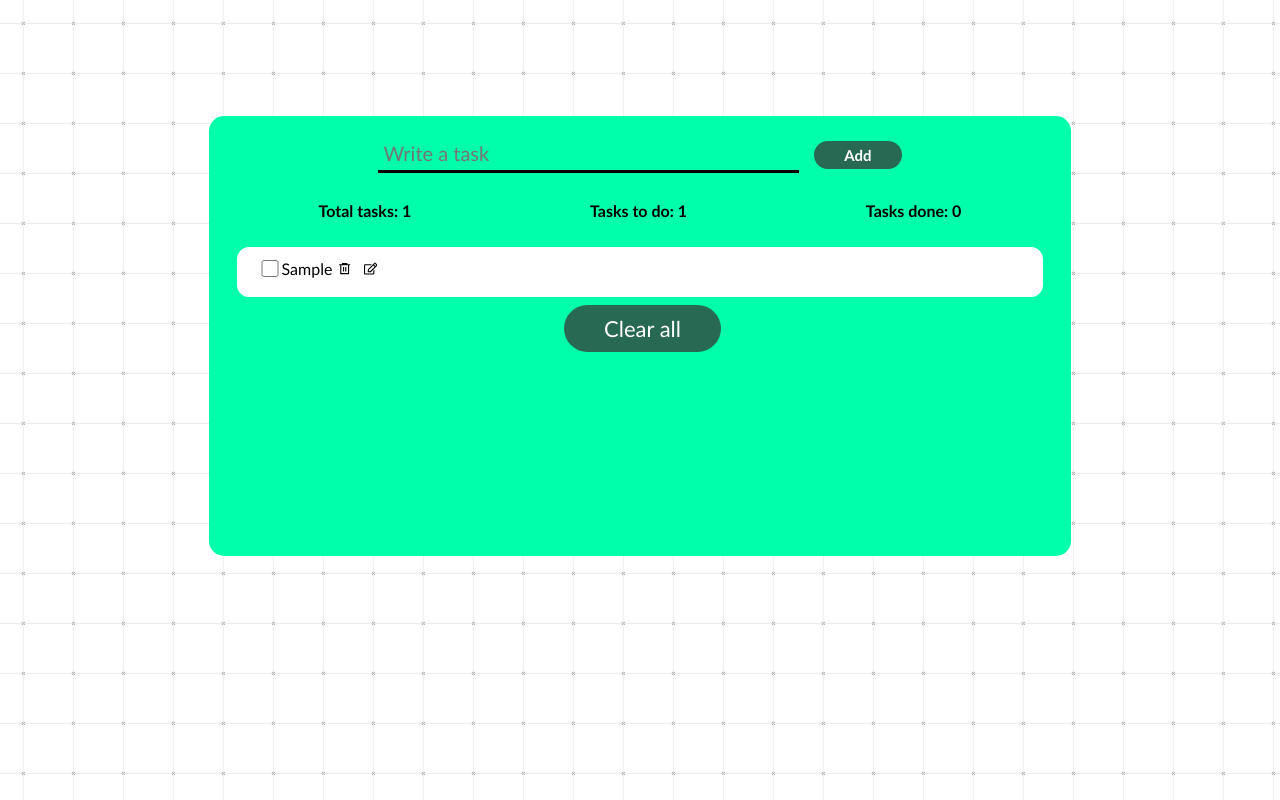
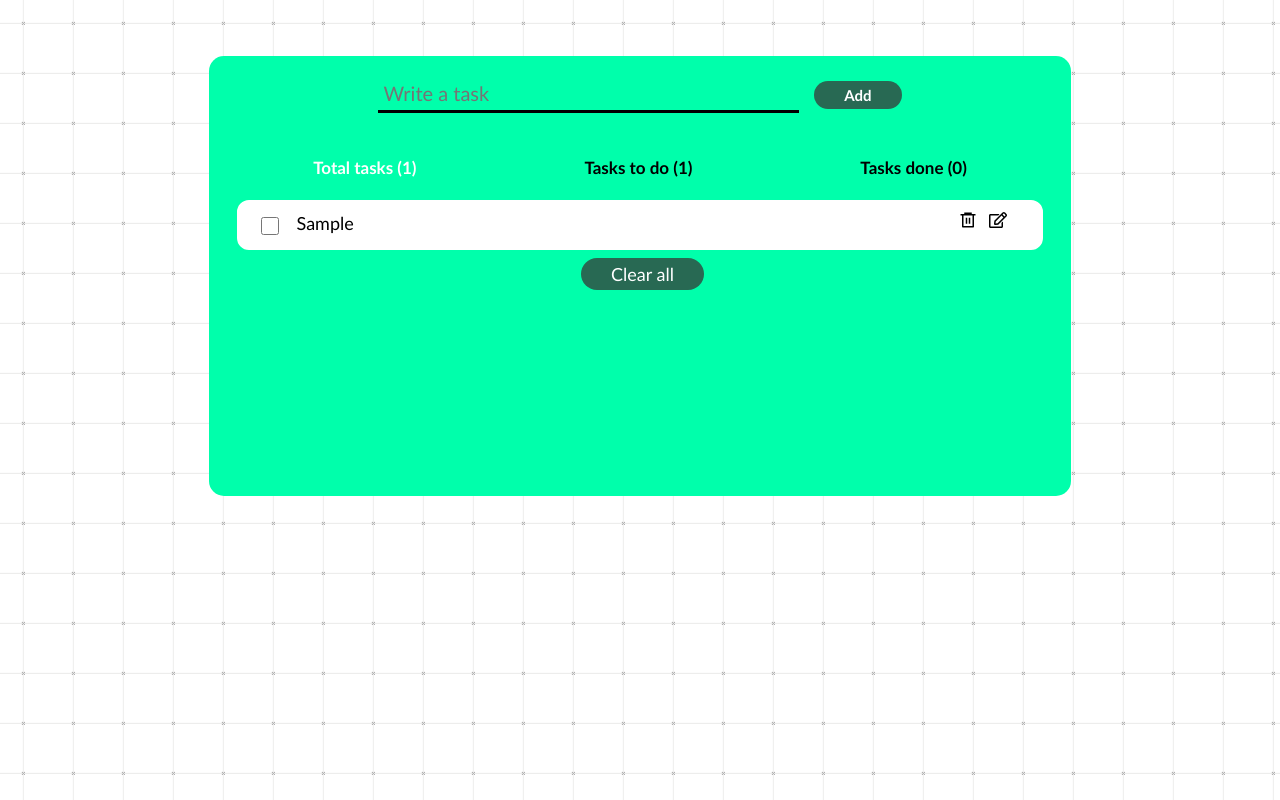
Before and after one commit to mariago6/todolist, a React (Create React App) app: page / in a window 1280 px wide. Both pictures are taken after typing "Sample" into the empty fields and a click on the button "Add". Built offline with nearby package versions, Linux system fonts and the light colour scheme.

Commit message:
tab bar with filters

```diff
--- a/package.json
+++ b/package.json
@@ -7,11 +7,13 @@
     "@testing-library/react": "^13.4.0",
     "@testing-library/user-event": "^13.5.0",
     "bootstrap": "^5.2.3",
+    "framer-motion": "8.0.2",
     "react": "^18.2.0",
     "react-bootstrap": "^2.7.0",
     "react-dom": "^18.2.0",
     "react-icons": "^4.7.1",
     "react-scripts": "5.0.1",
+    "react-transition-group": "^4.4.5",
     "styled-components": "^5.3.6",
     "web-vitals": "^2.1.4"
   },
--- a/src/App.js
+++ b/src/App.js
@@ -1,14 +1,18 @@
 import React from "react";
 import { useState, useEffect } from "react";
-import {ContainerCard, Card, CountTasks, ClearButton} from './App.styled';
+import {ContainerCard, Card, ClearButton} from './App.styled';
 import WriteForm from "./components/WriteForm/WriteForm";
 import ItemList from "./components/ItemList/ItemList";
+import './index.css';
+import TabTasks from "./components/TabTasks/TabTasks";
+import { motion } from "framer-motion";
 
 function App() {
   const [currentTask, setCurrentTask] = useState('');
   const [tasks, setTasks] = useState([]);
   const [editTasks, setEditTasks] = useState(null);
   const [currentEditTask, setCurrentEditTask] = useState('');
+  const [currentTab, setCurrentTab] = useState('1');
 
   function taskList(e) {
     e.preventDefault();
@@ -52,8 +56,13 @@ function App() {
     setCurrentEditTask('');
   }
 
-  let items = tasks.map((task, index) => {
-    return(<ItemList
+  const handleTabClick = (e) => {
+    setCurrentTab(e.target.id);
+}
+
+  let totalItems = tasks.map((task, index) => {
+    return(
+      <ItemList
         key={task.id}
         checked={task.completed}
         item={task.text}
@@ -66,7 +75,46 @@ function App() {
         backClick={() => setEditTasks(null)}
         condition ={editTasks === task.id}
         value={currentEditTask}
-    />)
+      />
+    )
+  })
+
+  let toDoItems = tasks.filter(task => task.completed === false).map((task, index) => {
+    return(
+      <ItemList
+        key={task.id}
+        checked={task.completed}
+        item={task.text}
+        click={() => removeElement(index)}
+        isCompleted={task.completed}
+        onChange={() => checkedElement(task.id)}
+        onChange2={(e) => setCurrentEditTask(e.target.value)}
+        onClick={() => {setCurrentEditTask(task.text); setEditTasks(task.id)}}
+        onClick2={() => editElement(task.id)}
+        backClick={() => setEditTasks(null)}
+        condition ={editTasks === task.id}
+        value={currentEditTask}
+      />
+    )
+  })
+
+  let doneItems = tasks.filter(task => task.completed === true).map((task, index) => {
+    return(
+      <ItemList
+        key={task.id}
+        checked={task.completed}
+        item={task.text}
+        click={() => removeElement(index)}
+        isCompleted={task.completed}
+        onChange={() => checkedElement(task.id)}
+        onChange2={(e) => setCurrentEditTask(e.target.value)}
+        onClick={() => {setCurrentEditTask(task.text); setEditTasks(task.id)}}
+        onClick2={() => editElement(task.id)}
+        backClick={() => setEditTasks(null)}
+        condition ={editTasks === task.id}
+        value={currentEditTask}
+      />
+    )
   })
 
   useEffect(() => {
@@ -83,20 +131,22 @@ function App() {
       <ContainerCard>
         <Card>
           <WriteForm onChange={(e) => setCurrentTask(e.target.value)} click={taskList} value={currentTask}/>
-          <CountTasks>
-            <p> <strong>Total tasks: {tasks.length} </strong></p>
-            <p> <strong>Tasks to do: {tasks.filter(task => task.completed === false).length}</strong></p>
-            <p> <strong>Tasks done: {tasks.filter(task => task.completed === true).length}</strong></p>
-          </CountTasks>
-          {/* <ListGroup horizontal className="detailsCardListGroup">
-            <ListGroup.Item> Total tasks: {tasks.length}</ListGroup.Item>
-            <ListGroup.Item> Tasks to do: {tasks.filter(task => task.completed === false).length}</ListGroup.Item>
-            <ListGroup.Item>Tasks done: {tasks.filter(task => task.completed === true).length}</ListGroup.Item>
-          </ListGroup> */}
+          <TabTasks
+            totaltasks={tasks.length}
+            todotasks={tasks.filter(task => task.completed === false).length}
+            donetasks={tasks.filter(task => task.completed === true).length}
+            onClick={handleTabClick}
+            disabled1={currentTab === '1' && true}
+            disabled2={currentTab === '2' && true}
+            disabled3={currentTab === '3' && true}
+          />
           <div>
-            {items}
+            {currentTab === '1' && totalItems}
+            {currentTab === '2' && toDoItems}
+            {currentTab === '3' && doneItems}
           </div>
           <ClearButton type="button" onClick={clearTaskList}>Clear all</ClearButton>
+
         </Card>
       </ContainerCard>
     </div>
--- a/src/App.styled.js
+++ b/src/App.styled.js
@@ -13,25 +13,20 @@ export const Card = styled.div`
   height: auto;
   min-height: 400px;
   position: relative;
-  top:-100px;
+  top:-160px;
   padding: 20px;
 `
 export const ClearButton = styled.button`
   background-color: #286953;
-  padding-left: 40px;
-  padding-right: 40px;
-  padding-top: 10px;
-  padding-bottom: 10px;
+  padding-left: 30px;
+  padding-right: 30px;
+  padding-top: 5px;
+  padding-bottom: 5px;
   border-radius: 40px;
   border: none;
   margin-left: 5px;
   cursor: pointer;
   color: white;
-  font-size: 22px;
+  font-size: 18px;
   font-family: Candara, Calibri, Segoe, "Segoe UI", Optima, Arial, sans-serif;
 `
-
-export const CountTasks = styled.div`
-  display: flex;
-  justify-content: space-around;
-`
--- a/src/components/Buttons/DeleteButton/DeleteButton.styled.js
+++ b/src/components/Buttons/DeleteButton/DeleteButton.styled.js
@@ -5,4 +5,5 @@ export const RemoveButton = styled.button`
   background-color: transparent;
   border: none;
   cursor: pointer;
+  font-size: 18px;
 `
--- a/src/components/Buttons/EditButton/EditButton.styled.js
+++ b/src/components/Buttons/EditButton/EditButton.styled.js
@@ -5,4 +5,5 @@ export const ButtonEdit = styled.button`
   background-color: transparent;
   border: none;
   cursor: pointer;
+  font-size: 18px;
 `
--- a/src/components/Buttons/SubmitEditButton/SubmitEditButton.styled.js
+++ b/src/components/Buttons/SubmitEditButton/SubmitEditButton.styled.js
@@ -6,4 +6,5 @@ export const ButtonSubmit = styled.button`
   background-color: transparent;
   border: none;
   cursor: pointer;
+  font-size: 18px;
 `
--- a/src/components/ItemList/ItemList.js
+++ b/src/components/ItemList/ItemList.js
@@ -1,22 +1,28 @@
 import DeleteButton from "../Buttons/DeleteButton/DeleteButton";
 import EditButton from "../Buttons/EditButton/EditButton";
 import SubmitEditButton from "../Buttons/SubmitEditButton/SubmitEditButton";
-import { ItemRow, ItemLabel, CheckBoxButton } from "./ItemList.styled";
+import { ItemRow, ItemLabel, CheckBoxButton, ButtonsContainer, EditInput } from "./ItemList.styled";
 
 function ItemList({checked, click, item, onChange, onChange2, isCompleted, onClick, onClick2, backClick, condition, value}) {
   return(
+    <>
       <ItemRow>
+        <div>
           <CheckBoxButton type='checkbox' checked={checked} onChange={onChange}/>
           {condition ?
-        <input type='text' onChange={onChange2} value={value}/> :
+            <EditInput type='text' onChange={onChange2} value={value}/> :
             <ItemLabel isSelected={isCompleted}>{item}</ItemLabel>
             }
+        </div>
+        <ButtonsContainer>
           <DeleteButton onClick={click}/>
           {condition ?
             <SubmitEditButton type="submit" onClick={onClick2} backClick={backClick}/> :
             <EditButton type="submit" onClick={onClick} />
             }
+        </ButtonsContainer>
       </ItemRow>
+    </>
   )
 }
 
--- a/src/components/ItemList/ItemList.styled.js
+++ b/src/components/ItemList/ItemList.styled.js
@@ -2,7 +2,7 @@ import styled from "styled-components";
 
 export const ItemRow = styled.div`
   display: flex;
-  // justify-content: center;
+  justify-content: space-between;
   border: solid;
   border-color: #00FFAB;
   height: 40px;
@@ -11,12 +11,16 @@ export const ItemRow = styled.div`
   color: black;
   border-radius: 15px;
   padding-left: 20px;
+  padding-right: 30px;
   padding-top: 10px;
 `
 
 export const ItemLabel = styled.label`
   text-decoration:${props => props.isSelected ? `line-through` : `none`};
-
+  text-decoration-color: #00FFAB;
+  text-decoration-thickness: 3px;
+  font-size: 18px;
+  margin-left: 15px;
 `
 
 export const CheckBoxButton = styled.input`
@@ -31,3 +35,18 @@ export const CheckBoxButton = styled.input`
   cursor: pointer;
 
 `
+
+export const ButtonsContainer = styled.div`
+  display: flex;
+`
+
+export const EditInput = styled.input`
+  border: none;
+  border: solid 2px ;
+  border-radius: 5px;
+  border-color: #00FFAB;
+  font-family: Candara, Calibri, Segoe, "Segoe UI", Optima, Arial, sans-serif;
+  font-size: 18px;
+  margin-left: 15px;
+  padding-left: 5px;
+`
--- /dev/null
+++ b/src/components/TabTasks/TabTasks.js
@@ -0,0 +1,15 @@
+import {Tab, ButtonTab} from './TabTasks.styled';
+import React from 'react';
+
+
+function TabTasks({totaltasks, todotasks, donetasks, onClick, disabled1, disabled2, disabled3}) {
+  return(
+    <Tab>
+      <ButtonTab onClick={onClick} id='1' disabled={disabled1}>Total tasks ({totaltasks})</ButtonTab>
+      <ButtonTab onClick={onClick} id='2' disabled={disabled2}>Tasks to do ({todotasks})</ButtonTab>
+      <ButtonTab onClick={onClick} id='3' disabled={disabled3}>Tasks done ({donetasks})</ButtonTab>
+    </Tab>
+  )
+}
+
+export default TabTasks;
--- /dev/null
+++ b/src/components/TabTasks/TabTasks.styled.js
@@ -0,0 +1,29 @@
+import styled from "styled-components";
+
+export const Tab = styled.div`
+  overflow: hidden;
+  background-color: transparent;
+  margin-top: 20px;
+  display: flex;
+  justify-content: space-around;
+  font-family: Candara, Calibri, Segoe, "Segoe UI", Optima, Arial, sans-serif;
+`
+
+export const ButtonTab = styled.button`
+  background-color: inherit;
+  float: left;
+  border: none;
+  outline: none;
+  cursor: pointer;
+  padding: 14px 16px;
+  transition: 0.3s;
+  font-size: 17px;
+  font-family: Candara, Calibri, Segoe, "Segoe UI", Optima, Arial, sans-serif;
+  font-weight: bold;
+  &:hover {
+    color: white;
+  }
+  &:disabled {
+    color: white;
+  }
+`
--- a/src/index.css
+++ b/src/index.css
@@ -58,3 +58,21 @@ body {
   animation-timing-function: linear;
   font-family: Candara, Calibri, Segoe, "Segoe UI", Optima, Arial, sans-serif;
 }
+
+.show-enter {
+  opacity: 0;
+  transform: translateY(20%);
+}
+.show-enter-active {
+  opacity: 1;
+  transform: translateY(0);
+  transition: opacity 300ms, transform 300ms;
+}
+.show-exit {
+  opacity: 1;
+}
+.show-exit-active {
+  opacity: 0;
+  transform: translateY(20%);
+  transition: opacity 300ms, transform 300ms;
+}
```
Also changed, not shown: 1 other file (tests, documents, lock files or other folders). Lines whose indentation alone changed are shown as unchanged.
